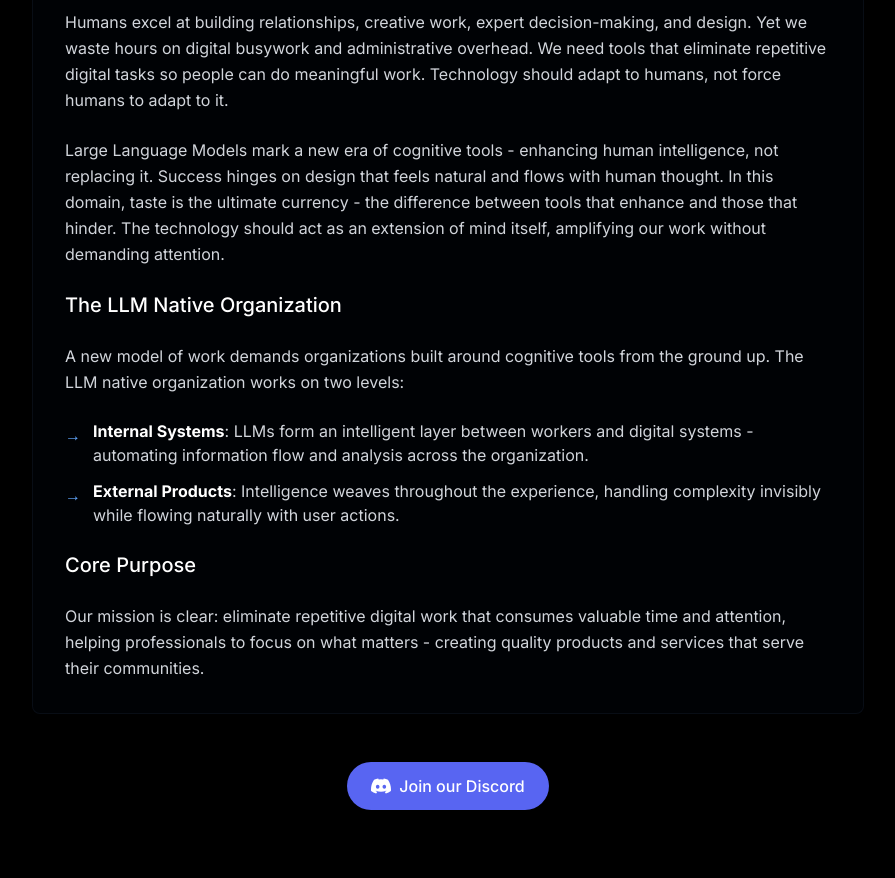
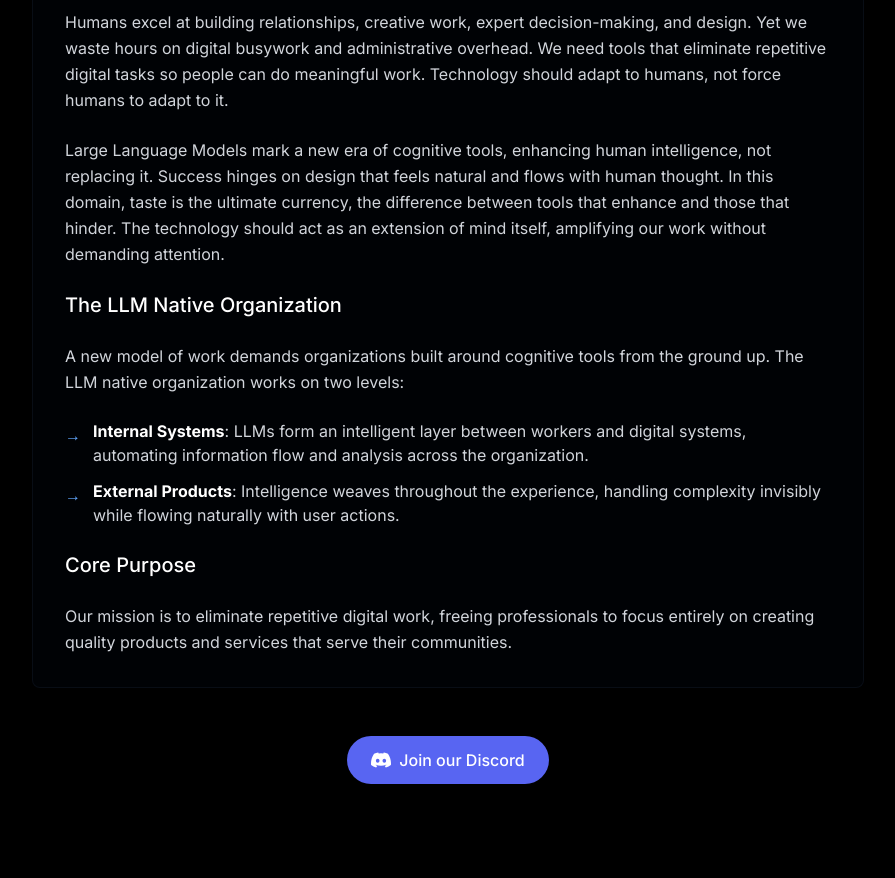
Before and after one commit to fpingham/llm-native, a Next.js app: page /manifesto in a window 1280 px wide. Shown: the part 620-1498 px from the top of the page, without its empty margins (192-1087 px from the left). Built offline with nearby package versions, Linux system fonts and the light colour scheme.

Commit message:
Update page.tsx

```diff
--- a/app/manifesto/page.tsx
+++ b/app/manifesto/page.tsx
@@ -107,43 +107,37 @@ export default function ManifestoPage() {
           <div className="space-y-6 text-gray-300">
             <h3 className="text-3xl font-light text-white mb-4">The LLM Native Manifesto</h3>
             <h4 className="text-xl font-medium text-white mb-3">The Next Wave of Automation</h4>
-
             <p className="leading-relaxed">
               The Industrial Revolution drove massive productivity gains across all industries but trapped
               workers in factories with mechanical labor. As automation spread, it freed humans from physical toil. Now
               we see the same cycle: the Digital Revolution boosted productivity but chained workers to screens. Just as mechanical
-                automation freed factory workers, AI is now automating routine digital work. The pattern is
-                clear: technological revolutions first create new repetitive forms of labor, then automation
+              automation freed factory workers, AI is now automating routine digital work. The pattern holds: technological revolutions first create new repetitive forms of labor, then automation
               eliminates them.
             </p>
-
             <p className="leading-relaxed">
               Humans excel at building relationships, creative work, expert decision-making, and design. Yet
               we waste hours on digital busywork and administrative overhead. We need
               tools that eliminate repetitive digital tasks so people can do meaningful work. Technology
               should adapt to humans, not force humans to adapt to it.
             </p>
-
             <p className="leading-relaxed">
-                Large Language Models mark a new era of cognitive tools - enhancing human intelligence, not
+              Large Language Models mark a new era of cognitive tools, enhancing human intelligence, not
               replacing it. Success hinges on design that feels natural and flows with human thought. In this
-                domain, taste is the ultimate currency - the difference between tools that enhance and those
+              domain, taste is the ultimate currency, the difference between tools that enhance and those
               that hinder. The technology should act as an extension of mind itself, amplifying our work
               without demanding attention.
             </p>
-
             <h4 className="text-xl font-medium text-white mb-3 mt-8">The LLM Native Organization</h4>
             <p className="leading-relaxed">
               A new model of work demands organizations built around cognitive tools from the ground up. The
               LLM native organization works on two levels:
             </p>
-
             <ul className="space-y-3 my-4">
               <li className="flex items-start">
                 <span className="text-blue-400 mr-3 mt-1">→</span>
                 <div>
                   <strong className="text-white">Internal Systems</strong>: LLMs form an intelligent layer between
-                    workers and digital systems - automating information flow and analysis across the
+                  workers and digital systems, automating information flow and analysis across the
                   organization.
                 </div>
               </li>
@@ -155,12 +149,9 @@ export default function ManifestoPage() {
                 </div>
               </li>
             </ul>
-
             <h4 className="text-xl font-medium text-white mb-3 mt-8">Core Purpose</h4>
             <p className="leading-relaxed">
-                Our mission is clear: eliminate repetitive digital work that consumes valuable time and
-                attention, helping professionals to focus on what matters - creating quality products and services
-                that serve their communities.
+              Our mission is to eliminate repetitive digital work, freeing professionals to focus entirely on creating quality products and services that serve their communities.
             </p>
           </div>
         </section>
```
Lines whose indentation alone changed are shown as unchanged.
